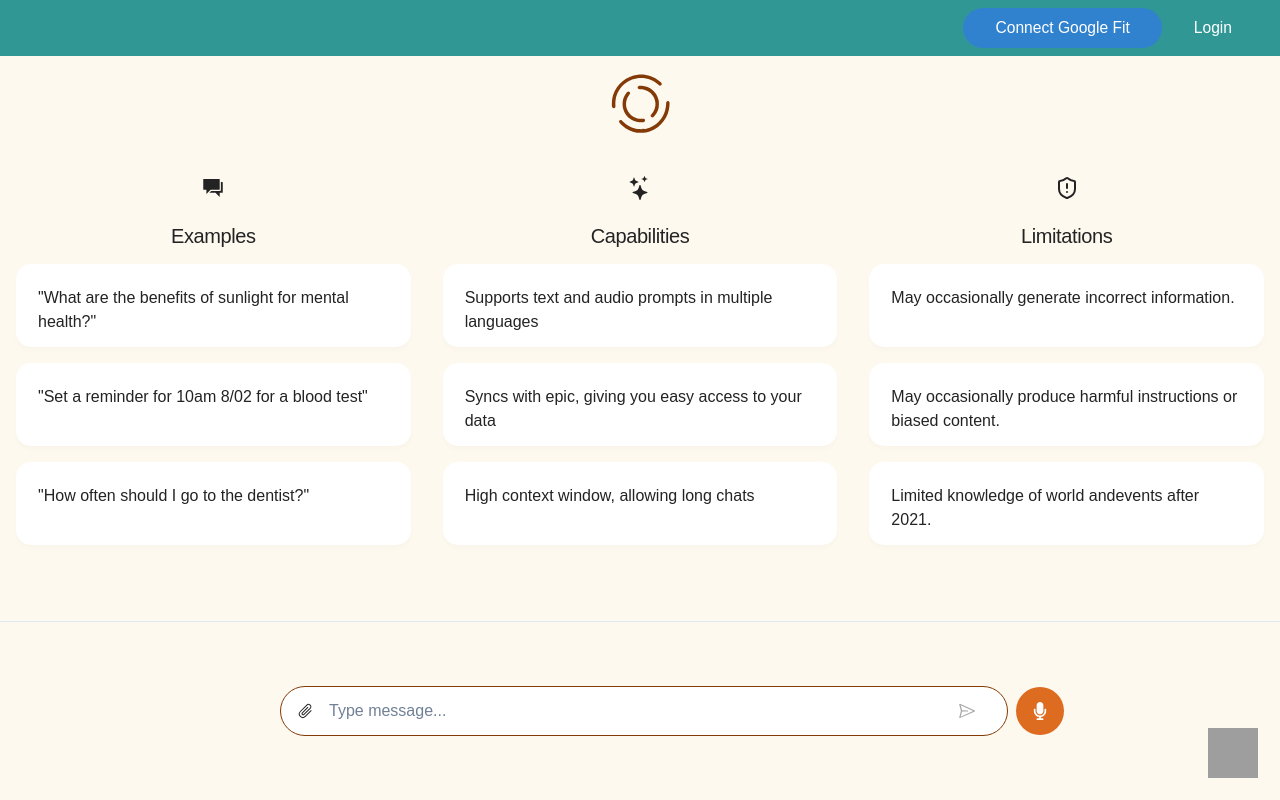
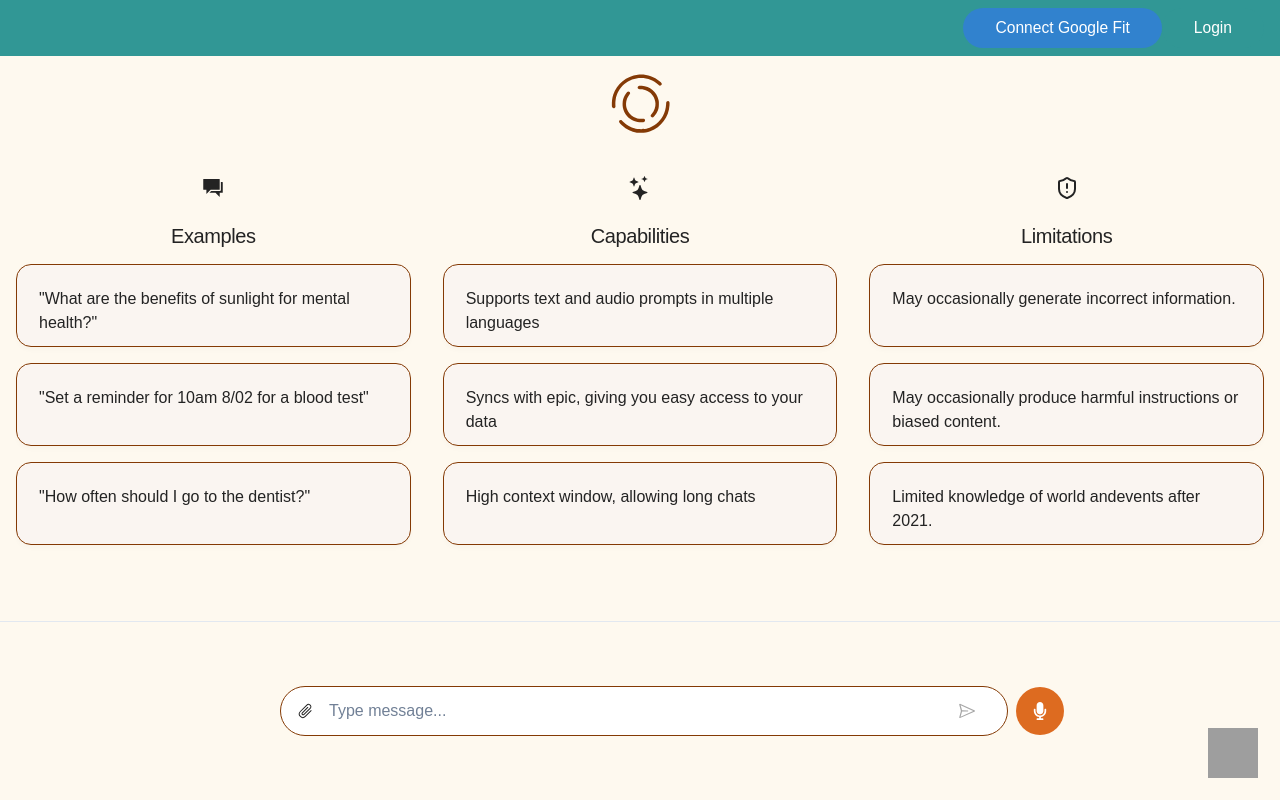
Before and after one commit to KhromeM/meddy, a React (Vite) app in the folder web-frontend/: page /chat in a window 1280 px wide. Built offline with nearby package versions, Linux system fonts and the light colour scheme; no server answers; grey boxes are pictures that could not be loaded.

Commit message:
siv chat initialview changes, added

```diff
--- a/web-frontend/src/components/InitialView.jsx
+++ b/web-frontend/src/components/InitialView.jsx
@@ -27,9 +27,19 @@ const FeatureBox = ({ icon, title, description }) => {
       // p={4}
       // width={boxWidth}
       // mb={4}
+
       borderColor={"#843A05"}
+      borderWidth="0.25px"
       // height={"100%"}
-      // bg={"#fff"}
+
+      // fontWeight="500"
+      backgroundColor={"#faf5f1 !important"}
+      transition="all 0.3s"
+      _hover={{
+        bg: "#fff5df",
+        boxShadow: "lg",
+        transform: "scale(1.01)",
+      }}
     >
       <Text fontSize="md" height={"34px"} lineHeight={"1.5rem"}>
         {description}
```
